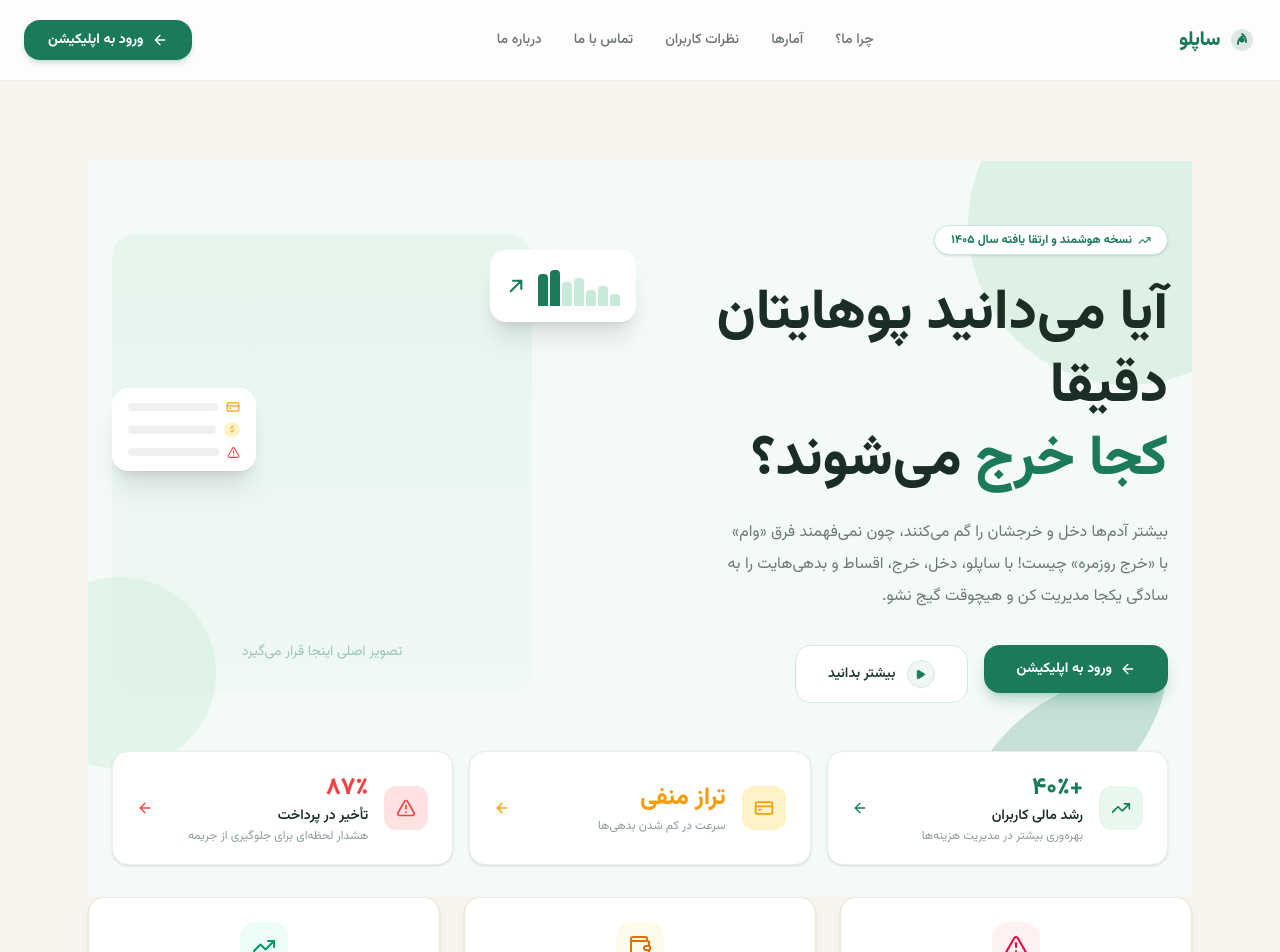
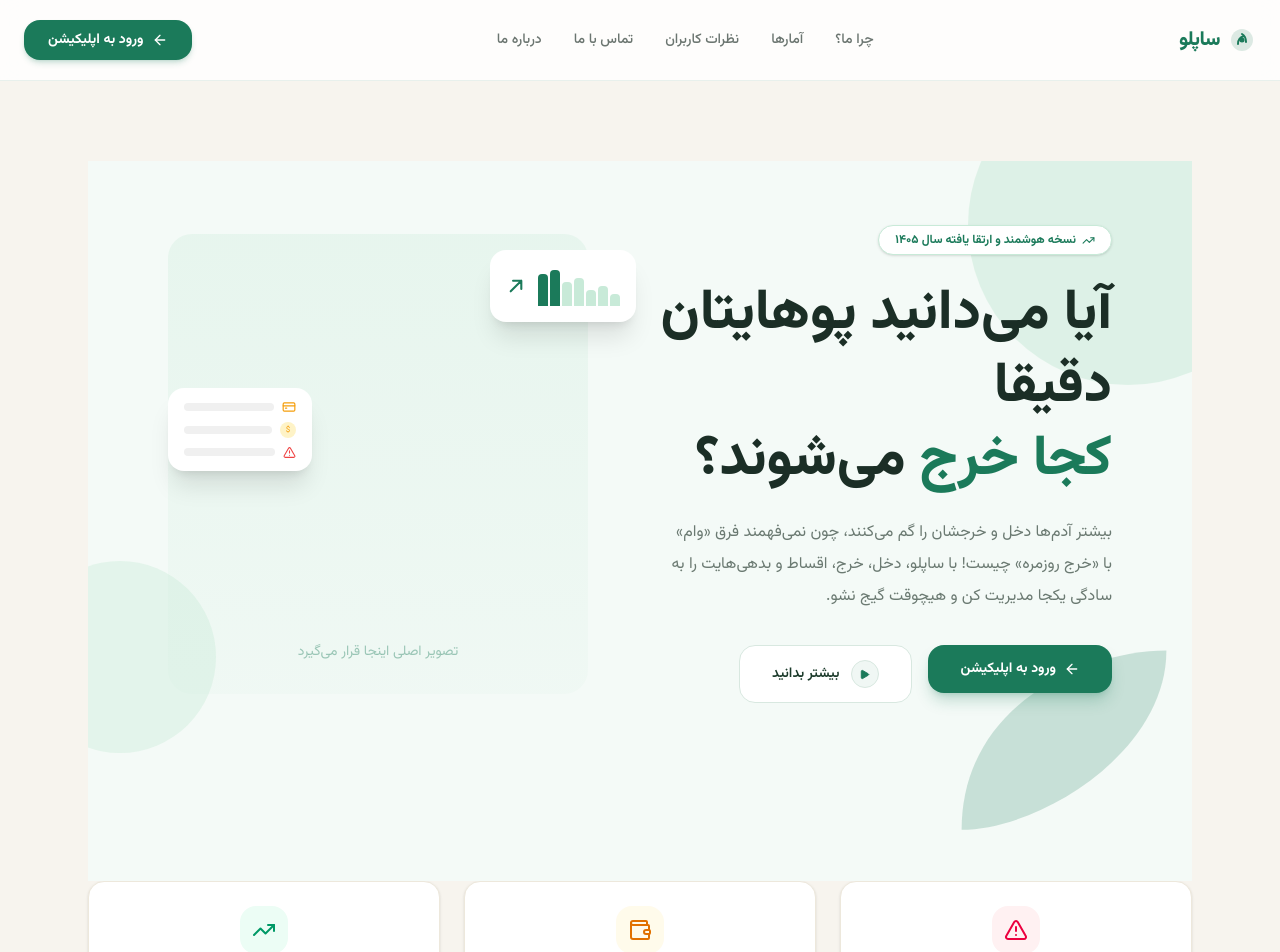
Before and after one commit to parsaasadzadeh/Sablo-Web, a Next.js app: page / in a window 1280 px wide. Shown: the top 952 px of the page. Built offline with nearby package versions, Linux system fonts and the light colour scheme.

Commit message:
Update HeroSection.js

```diff
--- a/src/components/landing/HeroSection.js
+++ b/src/components/landing/HeroSection.js
@@ -30,7 +30,7 @@ export default function HeroSection() {
         </svg>
       </div>
 
-      <div className="relative max-w-7xl mx-auto px-6 pt-16 pb-8">
+      <div className="relative w-full px-8 xl:px-20 pt-16 pb-16">
         <div className="grid grid-cols-1 lg:grid-cols-2 gap-10 items-center">
 
           {/* ستون متن — راست */}
@@ -135,46 +135,6 @@ export default function HeroSection() {
           </div>
         </div>
 
-        {/* کارت‌های آماری پایین */}
-        <div className="mt-12 grid grid-cols-1 sm:grid-cols-3 gap-4">
-          {/* کارت ۱ */}
-          <div className="bg-white rounded-2xl shadow-sm border border-[#E8F0EC] px-6 py-5 flex items-center gap-4 group hover:shadow-md transition-shadow">
-            <div className="w-11 h-11 rounded-xl bg-[#E8F8EE] flex items-center justify-center shrink-0">
-              <TrendingUp size={20} className="text-[#1B7A5A]" />
-            </div>
-            <div className="flex-1 text-right">
-              <p className="text-2xl font-extrabold text-[#1B7A5A]">+۴۰٪</p>
-              <p className="text-sm font-semibold text-[#1B2E26] mt-0.5">رشد مالی کاربران</p>
-              <p className="text-xs text-[#8A9E94] mt-0.5">بهره‌وری بیشتر در مدیریت هزینه‌ها</p>
-            </div>
-            <ArrowLeft size={16} className="text-[#1B7A5A] shrink-0" />
-          </div>
-
-          {/* کارت ۲ */}
-          <div className="bg-white rounded-2xl shadow-sm border border-[#E8F0EC] px-6 py-5 flex items-center gap-4 group hover:shadow-md transition-shadow">
-            <div className="w-11 h-11 rounded-xl bg-[#FEF3C7] flex items-center justify-center shrink-0">
-              <CreditCard size={20} className="text-[#F59E0B]" />
-            </div>
-            <div className="flex-1 text-right">
-              <p className="text-2xl font-extrabold text-[#F59E0B]">تراز منفی</p>
-              <p className="text-xs text-[#8A9E94] mt-1">سرعت در کم شدن بدهی‌ها</p>
-            </div>
-            <ArrowLeft size={16} className="text-[#F59E0B] shrink-0" />
-          </div>
-
-          {/* کارت ۳ */}
-          <div className="bg-white rounded-2xl shadow-sm border border-[#E8F0EC] px-6 py-5 flex items-center gap-4 group hover:shadow-md transition-shadow">
-            <div className="w-11 h-11 rounded-xl bg-[#FEE2E2] flex items-center justify-center shrink-0">
-              <AlertTriangle size={20} className="text-[#EF4444]" />
-            </div>
-            <div className="flex-1 text-right">
-              <p className="text-2xl font-extrabold text-[#EF4444]">۸۷٪</p>
-              <p className="text-sm font-semibold text-[#1B2E26] mt-0.5">تأخیر در پرداخت</p>
-              <p className="text-xs text-[#8A9E94] mt-0.5">هشدار لحظه‌ای برای جلوگیری از جریمه</p>
-            </div>
-            <ArrowLeft size={16} className="text-[#EF4444] shrink-0" />
-          </div>
-        </div>
       </div>
     </section>
   );
```
